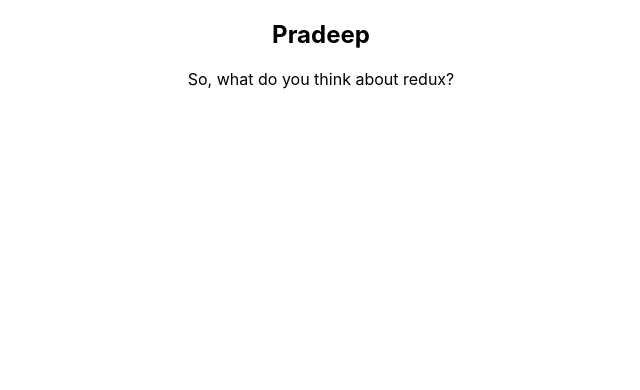
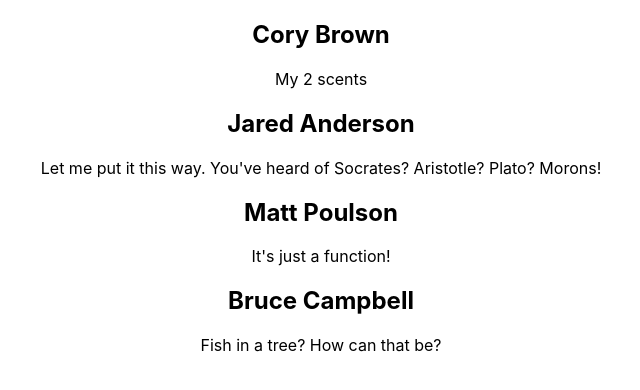
Before and after one commit to pradeep0601/react-redux-app-bkp, a React (Create React App) app: page / in a window 1280 px wide. Shown: the top 390 px of the page, without its empty margins (319-959 px from the left). Built offline with nearby package versions, Linux system fonts and the light colour scheme.

Commit message:
add comment list

```diff
--- a/src/App.js
+++ b/src/App.js
@@ -1,32 +1,11 @@
-import React, { Component } from 'react';
-//import logo from './logo.svg';
+import React from 'react';
 import './App.css';
-import Comment from "./components/Comment";
+import CommentList from "./components/CommentList";
+import CommentsData from './data/CommentsData';
 
-class App extends Component {
-  render() {
-    return (
-      <div className="App">
-        {/* <header className="App-header">
-          <img src={logo} className="App-logo" alt="logo" />
-          <p>
-            Edit <code>src/App.js</code> and save to reload.
-          </p>
-          <a
-            className="App-link"
-            href="https://reactjs.org"
-            target="_blank"
-            rel="noopener noreferrer"
-          >
-            Learn React
-          </a>
-        </header> */}
-        <Comment author="Pradeep">
-        So, what do you think about redux?
-        </Comment>
-      </div>
-    );
-  }
-}
-
+const App = () => (
+<div className="App">
+      <CommentList comments={CommentsData.comments}/>
+    </div>
+)
 export default App;
--- a/src/components/CommentList.jsx
+++ b/src/components/CommentList.jsx
@@ -0,0 +1,12 @@
+import React from "react";
+import Comment from './Comment';
+
+const CommentList = ({comments}) => (
+    <div className='comment-list'>
+    {comments.map(({author, id, text}) => (
+        <Comment author={author} key={id}>{text}</Comment>
+    ))}
+    </div>
+)
+
+export default CommentList;
--- a/src/components/comment.jsx
+++ b/src/components/comment.jsx
@@ -1,10 +1,9 @@
 import React from "react";
-//import PropTypes from 'prop-types';
 
-const Comment = (props) => (
+const Comment = ({author, children}) => (
 <div className="comment">
-    <h2 className="comment-author">{props.author}</h2>
-    {props.children}
+    <h2 className="comment-author">{author}</h2>
+    {children}
 </div>
 );
 
--- /dev/null
+++ b/src/data/CommentsData.js
@@ -0,0 +1,10 @@
+const CommentsData = {
+    comments: [
+        {id: 1, author: "Cory Brown", text: "My 2 scents"},
+        {id: 2, author: "Jared Anderson", text: "Let me put it this way. You've heard of Socrates? Aristotle? Plato? Morons!"},
+        {id: 3, author: "Matt Poulson", text: "It's just a function!"},
+        {id: 4, author: "Bruce Campbell", text: "Fish in a tree? How can that be?"}
+    ]
+}
+
+export default CommentsData;
```
Also changed, not shown: .eslintrc.json.
